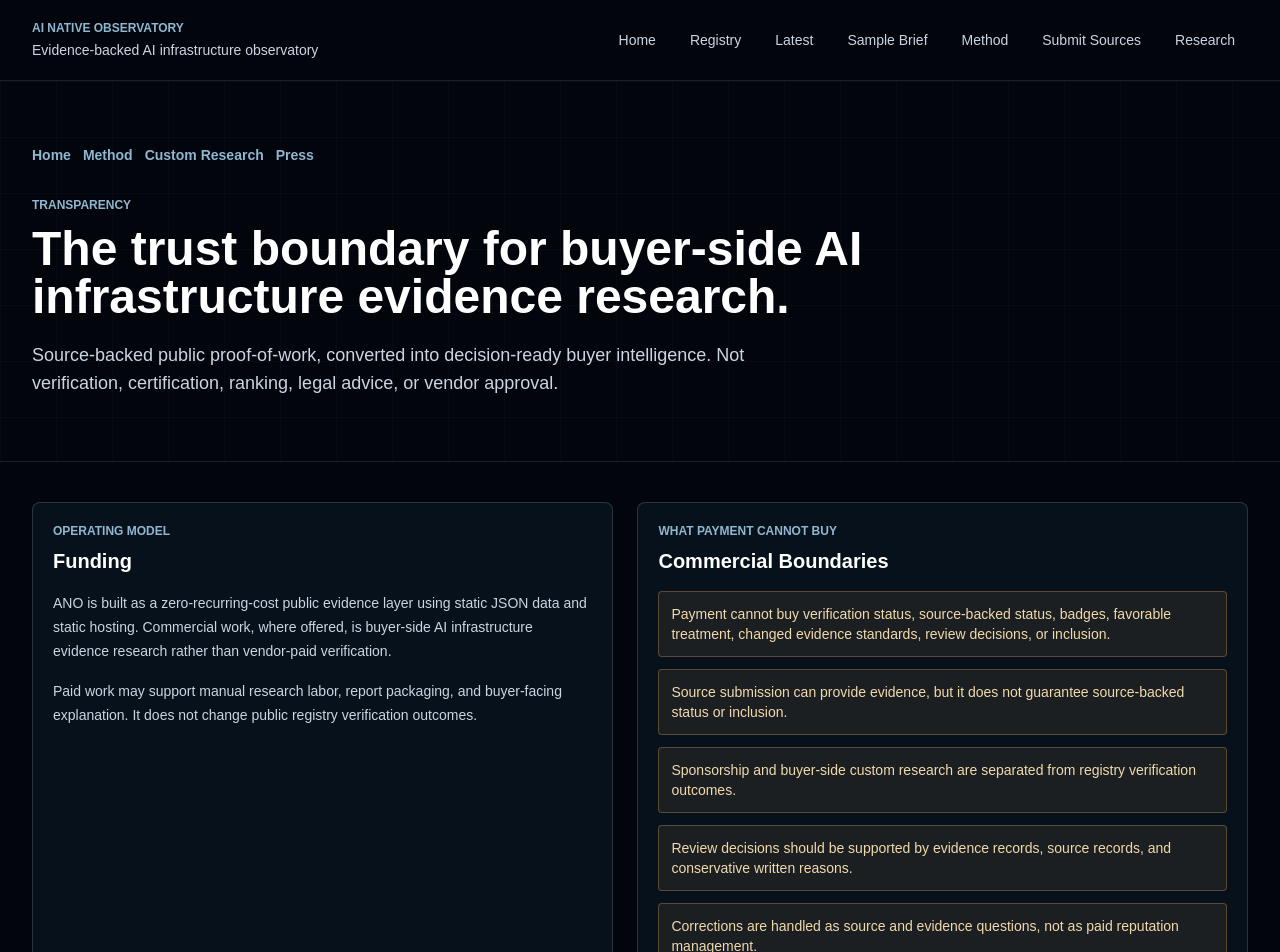
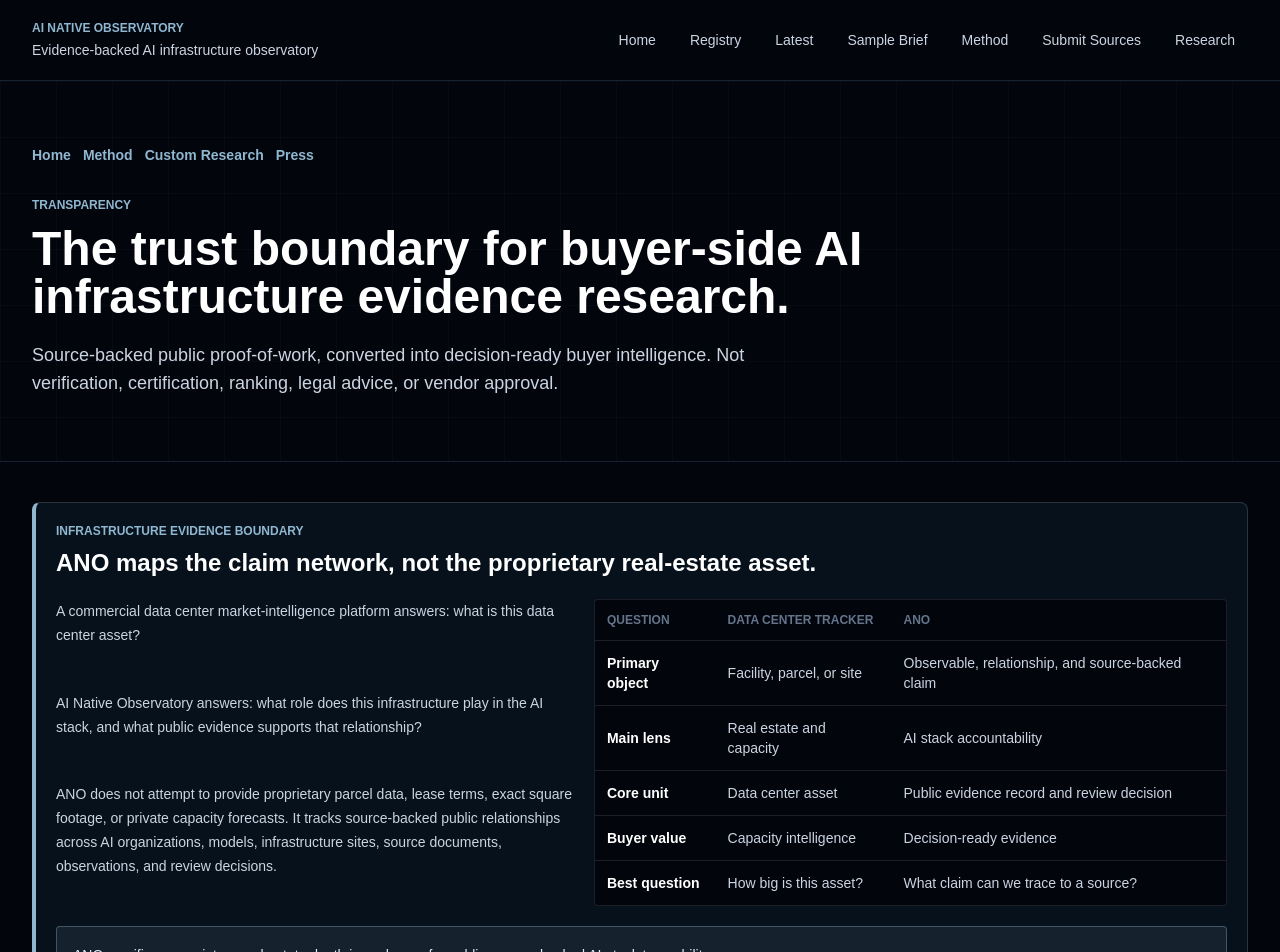
Before and after one commit to perfinitive-org/LargeLanguageObservitory, a Next.js app: page /transparency in a window 1280 px wide. Shown: the top 952 px of the page. Built offline with nearby package versions, Linux system fonts and the light colour scheme.

Commit message:
Clarify infrastructure evidence boundary

```diff
--- a/src/app/custom-research/page.tsx
+++ b/src/app/custom-research/page.tsx
@@ -232,6 +232,50 @@
           </div>
         </section>
 
+        <section className="mt-8 rounded-lg border border-l-4 border-white/15 border-l-[#8fb7cf] bg-[#07111c] p-5">
+          <p className="text-xs font-semibold uppercase text-[#8fb7cf]">
+            Product boundary
+          </p>
+          <h2 className="mt-2 text-2xl font-semibold text-white">
+            ANO maps the public claim network behind AI infrastructure.
+          </h2>
+          <div className="mt-5 grid gap-5 lg:grid-cols-2">
+            <div className="rounded border border-white/10 bg-[#03050d] p-4">
+              <p className="text-sm font-semibold text-white">
+                Use a data center market-intelligence platform when you need:
+              </p>
+              <ul className="mt-3 grid gap-2 text-sm text-slate-300">
+                <li>Parcel precision, lease terms, or private site details.</li>
+                <li>Exact square footage, power capacity, or capacity forecasts.</li>
+                <li>Real-estate market, submarket, utility, or pipeline analysis.</li>
+              </ul>
+            </div>
+            <div className="rounded border border-[#8fb7cf]/35 bg-[#8fb7cf]/10 p-4">
+              <p className="text-sm font-semibold text-[#d8edf8]">
+                Use ANO when you need:
+              </p>
+              <ul className="mt-3 grid gap-2 text-sm text-slate-300">
+                <li>
+                  A source-backed explanation of how an AI organization, model,
+                  infrastructure site, and public claim connect.
+                </li>
+                <li>
+                  A clear split between source-backed findings, needs-review
+                  items, unresolved questions, and buyer follow-up questions.
+                </li>
+                <li>
+                  Decision-ready evidence built from public records, evidence
+                  records, and review decisions.
+                </li>
+              </ul>
+            </div>
+          </div>
+          <p className="mt-5 text-sm leading-6 text-slate-300">
+            Short version: a data center tracker maps the asset. ANO maps the
+            claim network.
+          </p>
+        </section>
+
         <section className="mt-8 grid gap-6 lg:grid-cols-[0.9fr_1.1fr_1fr]">
           <Panel title="Who It Is For" eyebrow="Audience">
             <ul className="grid gap-2 text-sm text-slate-300">
--- a/src/app/transparency/page.tsx
+++ b/src/app/transparency/page.tsx
@@ -32,12 +32,95 @@
   "The MVP does not provide maps, rankings, scoring, automated review, or live monitoring."
 ];
 
+const capabilityBoundary = [
+  {
+    label: "Primary object",
+    dataCenterTracker: "Facility, parcel, or site",
+    ano: "Observable, relationship, and source-backed claim"
+  },
+  {
+    label: "Main lens",
+    dataCenterTracker: "Real estate and capacity",
+    ano: "AI stack accountability"
+  },
+  {
+    label: "Core unit",
+    dataCenterTracker: "Data center asset",
+    ano: "Public evidence record and review decision"
+  },
+  {
+    label: "Buyer value",
+    dataCenterTracker: "Capacity intelligence",
+    ano: "Decision-ready evidence"
+  },
+  {
+    label: "Best question",
+    dataCenterTracker: "How big is this asset?",
+    ano: "What claim can we trace to a source?"
+  }
+];
+
 export default function TransparencyPage() {
   return (
     <div className="bg-[#03050d] text-white">
       <Hero />
 
       <main className="mx-auto grid max-w-7xl gap-8 px-5 py-10 lg:px-8">
+        <section className="rounded-lg border border-l-4 border-white/15 border-l-[#8fb7cf] bg-[#07111c] p-5">
+          <p className="text-xs font-semibold uppercase text-[#8fb7cf]">
+            Infrastructure evidence boundary
+          </p>
+          <h2 className="mt-2 text-2xl font-semibold text-white">
+            ANO maps the claim network, not the proprietary real-estate asset.
+          </h2>
+          <div className="mt-5 grid gap-5 lg:grid-cols-[0.9fr_1.1fr]">
+            <div className="grid gap-4 text-sm leading-6 text-slate-300">
+              <p>
+                A commercial data center market-intelligence platform answers:
+                what is this data center asset?
+              </p>
+              <p>
+                AI Native Observatory answers: what role does this
+                infrastructure play in the AI stack, and what public evidence
+                supports that relationship?
+              </p>
+              <p>
+                ANO does not attempt to provide proprietary parcel data, lease
+                terms, exact square footage, or private capacity forecasts. It
+                tracks source-backed public relationships across AI
+                organizations, models, infrastructure sites, source documents,
+                observations, and review decisions.
+              </p>
+            </div>
+            <div className="overflow-x-auto rounded border border-white/10 bg-[#03050d]">
+              <table className="min-w-full divide-y divide-white/10 text-left text-sm">
+                <thead className="text-xs uppercase text-slate-500">
+                  <tr>
+                    <th className="px-3 py-3">Question</th>
+                    <th className="px-3 py-3">Data center tracker</th>
+                    <th className="px-3 py-3">ANO</th>
+                  </tr>
+                </thead>
+                <tbody className="divide-y divide-white/10 text-slate-300">
+                  {capabilityBoundary.map((row) => (
+                    <tr key={row.label}>
+                      <td className="px-3 py-3 font-semibold text-white">
+                        {row.label}
+                      </td>
+                      <td className="px-3 py-3">{row.dataCenterTracker}</td>
+                      <td className="px-3 py-3">{row.ano}</td>
+                    </tr>
+                  ))}
+                </tbody>
+              </table>
+            </div>
+          </div>
+          <div className="mt-5 rounded border border-[#8fb7cf]/35 bg-[#8fb7cf]/10 p-4 text-sm leading-6 text-[#d8edf8]">
+            ANO sacrifices proprietary real-estate depth in exchange for
+            public, source-backed AI-stack traceability.
+          </div>
+        </section>
+
         <section className="grid gap-6 lg:grid-cols-[1fr_1.05fr]">
           <Panel title="Funding" eyebrow="Operating model">
             <p className="text-sm leading-6 text-slate-300">
```
